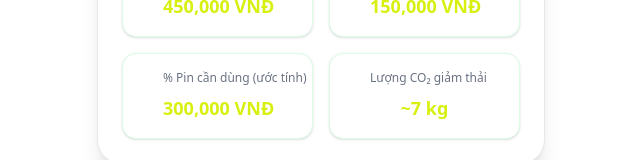
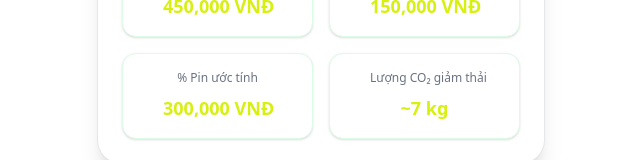
Before and after one commit to khanhhoang209/met-calculator, a Next.js app: page / in a window 1280 px wide. Shown: the part 510-670 px from the top of the page, without its empty margins (319-959 px from the left). Built offline with nearby package versions, Linux system fonts and the light colour scheme.

Commit message:
change content name

```diff
--- a/src/app/page.tsx
+++ b/src/app/page.tsx
@@ -146,7 +146,7 @@ export default function MetSavingCalculator() {
             value: `${savings.toLocaleString()} VNĐ`,
           },
           {
-            label: "% Pin cần dùng (ước tính)",
+            label: "% Pin ước tính",
             value: `${batteryCost.toLocaleString()} VNĐ`,
           },
           {
```
